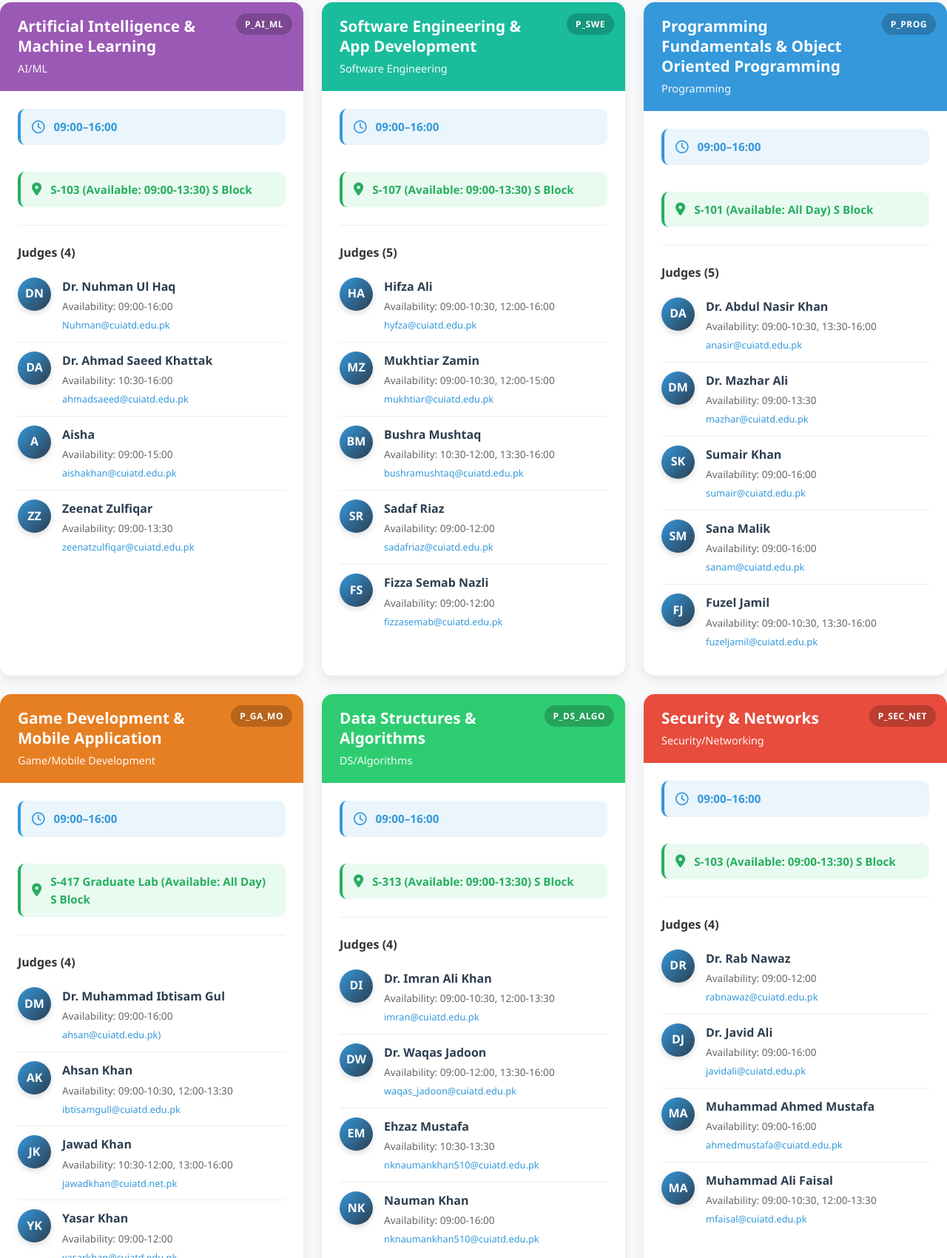
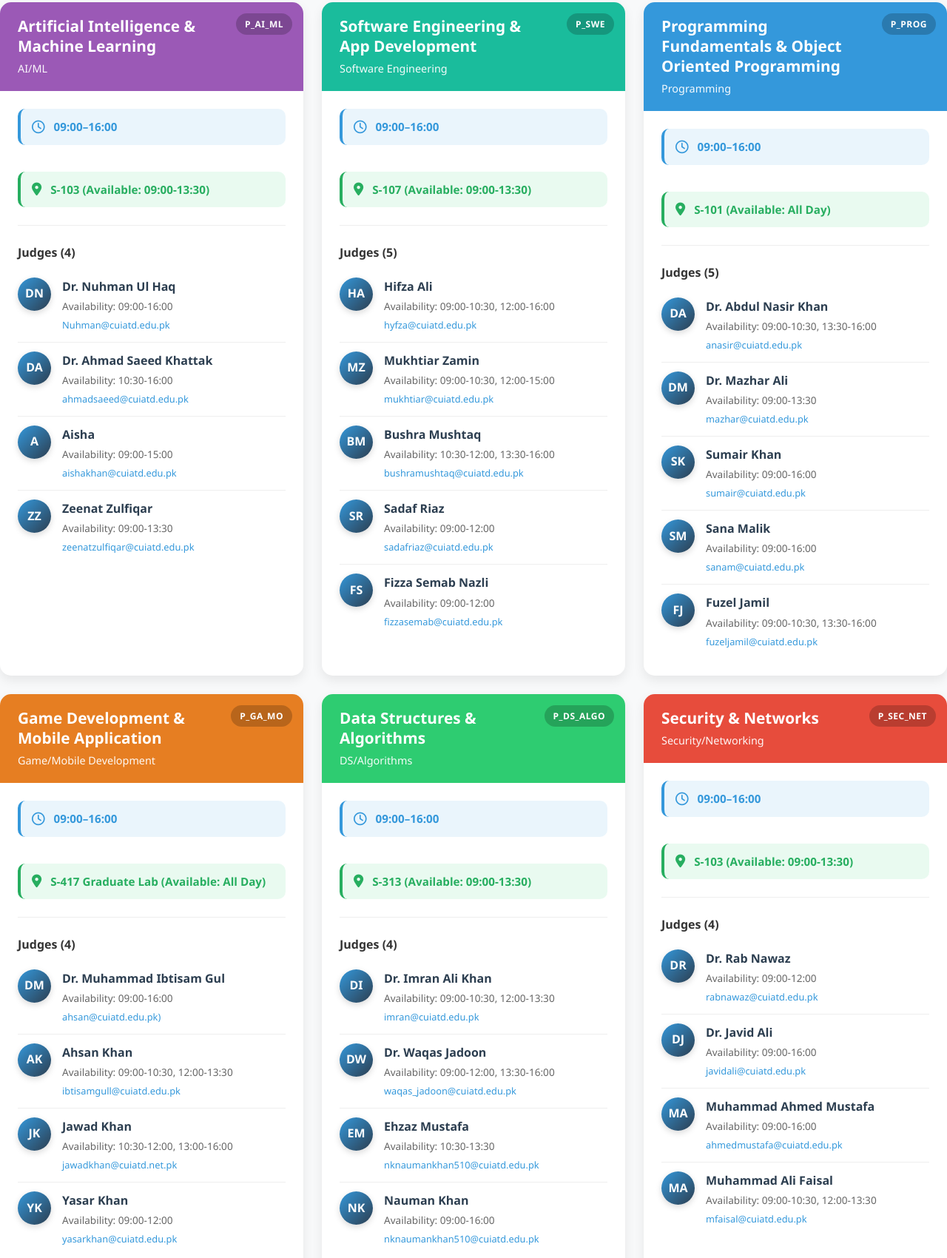
Before and after one commit to Ibtisam/ispc_fall_25, a plain HTML site: page index.html in a window 1280 px wide. Shown: the part 232-1932 px from the top of the page at 74% size. Drawn offline with Linux system fonts and the light colour scheme.

Commit message:
Update index.html

```diff
--- a/index.html
+++ b/index.html
@@ -1504,7 +1504,7 @@
             panel_name: "Artificial Intelligence & Machine Learning",
             domain: "AI/ML",
             time_slot: "09:00–16:00",
-            venue: "S-103 (Available: 09:00-13:30) S Block",
+            venue: "S-103 (Available: 09:00-13:30) ",
             judges: [
               {
                 name: "Dr. Nuhman Ul Haq",
@@ -1533,7 +1533,7 @@
             panel_name: "Software Engineering & App Development",
             domain: "Software Engineering",
             time_slot: "09:00–16:00",
-            venue: "S-107 (Available: 09:00-13:30) S Block",
+            venue: "S-107 (Available: 09:00-13:30) ",
             judges: [
               {
                 name: "Hifza Ali",
@@ -1568,7 +1568,7 @@
               "Programming Fundamentals & Object Oriented Programming",
             domain: "Programming",
             time_slot: "09:00–16:00",
-            venue: "S-101 (Available: All Day) S Block",
+            venue: "S-101 (Available: All Day) ",
             judges: [
               {
                 name: "Dr. Abdul Nasir Khan",
@@ -1602,7 +1602,7 @@
             panel_name: "Game Development & Mobile Application",
             domain: "Game/Mobile Development",
             time_slot: "09:00–16:00",
-            venue: "S-417 Graduate Lab (Available: All Day) S Block",
+            venue: "S-417 Graduate Lab (Available: All Day) ",
             judges: [
               {
                 name: "Dr. Muhammad Ibtisam Gul",
@@ -1631,7 +1631,7 @@
             panel_name: "Data Structures & Algorithms",
             domain: "DS/Algorithms",
             time_slot: "09:00–16:00",
-            venue: "S-313 (Available: 09:00-13:30) S Block",
+            venue: "S-313 (Available: 09:00-13:30) ",
             judges: [
               {
                 name: "Dr. Imran Ali Khan",
@@ -1660,7 +1660,7 @@
             panel_name: "Security & Networks",
             domain: "Security/Networking",
             time_slot: "09:00–16:00",
-            venue: "S-103 (Available: 09:00-13:30) S Block",
+            venue: "S-103 (Available: 09:00-13:30) ",
             judges: [
               {
                 name: "Dr. Rab Nawaz",
@@ -1689,7 +1689,7 @@
             panel_name: "Web Development & Databases",
             domain: "Systems/Databases",
             time_slot: "09:00–16:00",
-            venue: "S-210 FYP Lab (Available: All Day) S Block",
+            venue: "S-210 FYP Lab (Available: All Day) ",
             judges: [
               {
                 name: "Dr. Osman Khalid",
@@ -1718,7 +1718,7 @@
             panel_name: "Automata Theory & Others",
             domain: "Automata/HCI",
             time_slot: "09:00–16:00",
-            venue: "S-202 (Available: 09:00-13:30) S Block",
+            venue: "S-202 (Available: 09:00-13:30) ",
             judges: [
               {
                 name: "Dr. Ahmad Khan",
```
